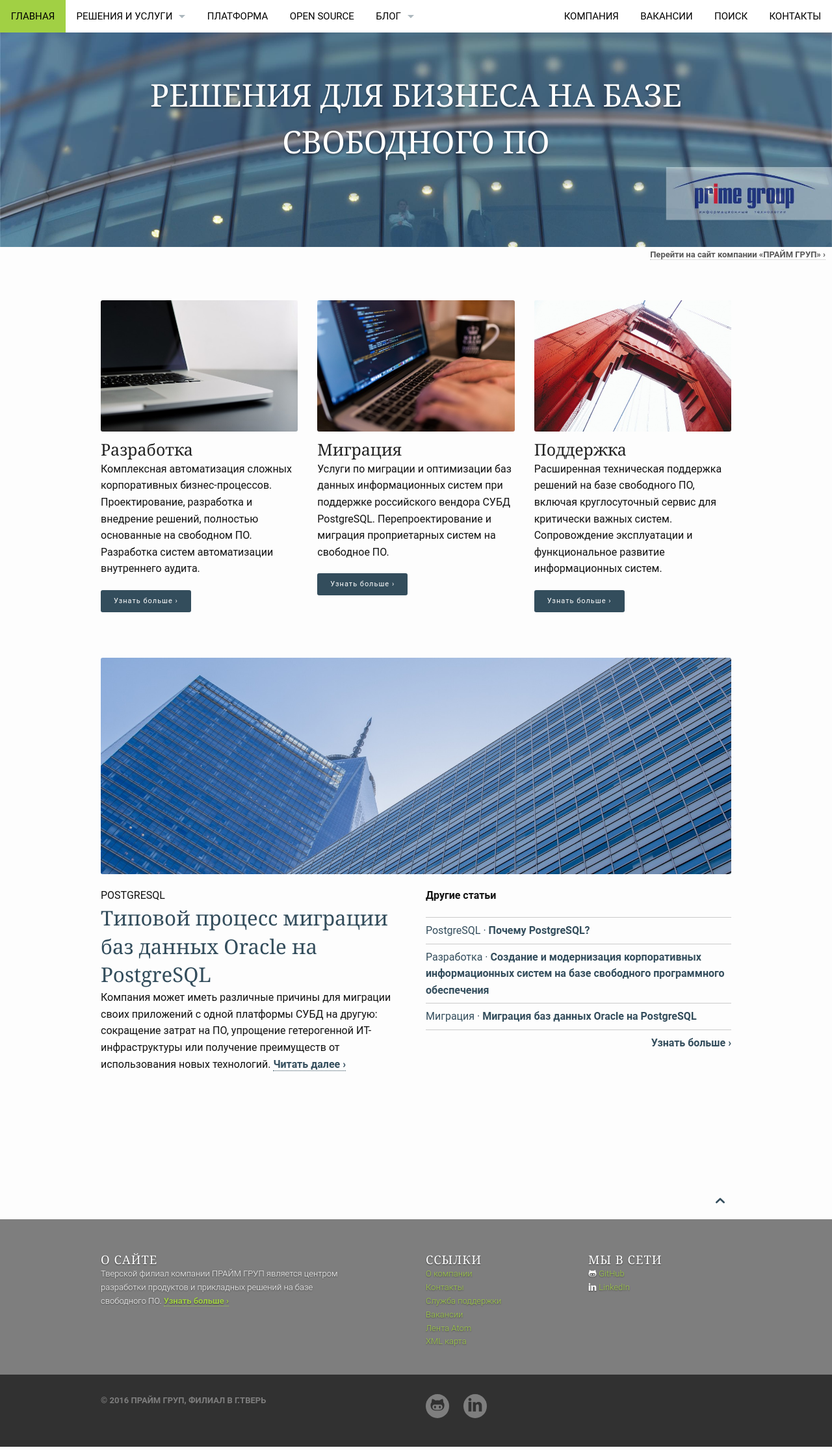
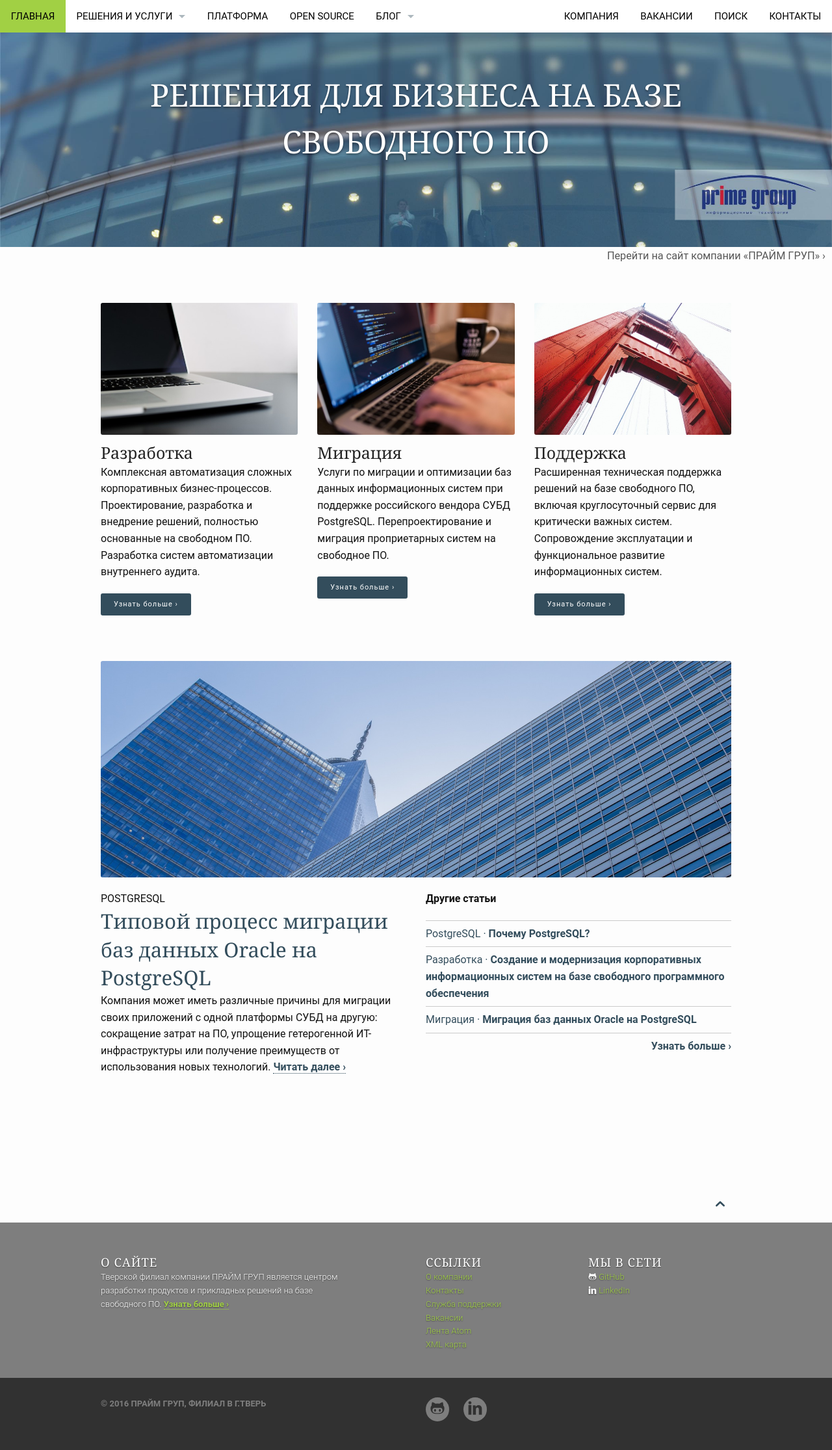
Before and after one commit to primetver/primetver.github.io, a Jekyll site: the page built from pages/pages-root-folder/index.md, in a window 1280 px wide. Shown: the whole page at 65% size. Built offline with Jekyll 4.4.1, drawn with Linux system fonts in a browser that asks for light colours.

Commit message:
Homepage PrimeGroup link

```diff
--- a/pages/pages-root-folder/index.md
+++ b/pages/pages-root-folder/index.md
@@ -8,7 +8,7 @@ layout: frontpage
 header:
   image_fullwidth: corp2-pg.jpg
   title: 'Решения для бизнеса на базе свободного ПО'
-  caption: <strong>Перейти на сайт компании «ПРАЙМ&nbsp;ГРУП» ›</strong>
+  caption: <div class="font-size-h4">Перейти на сайт компании «ПРАЙМ&nbsp;ГРУП» ›</div>
   caption_url: http://www.primegroup.ru
 widget1:
   title: "Разработка"
```
Also changed, not shown: images/corp2-pg.jpg.
